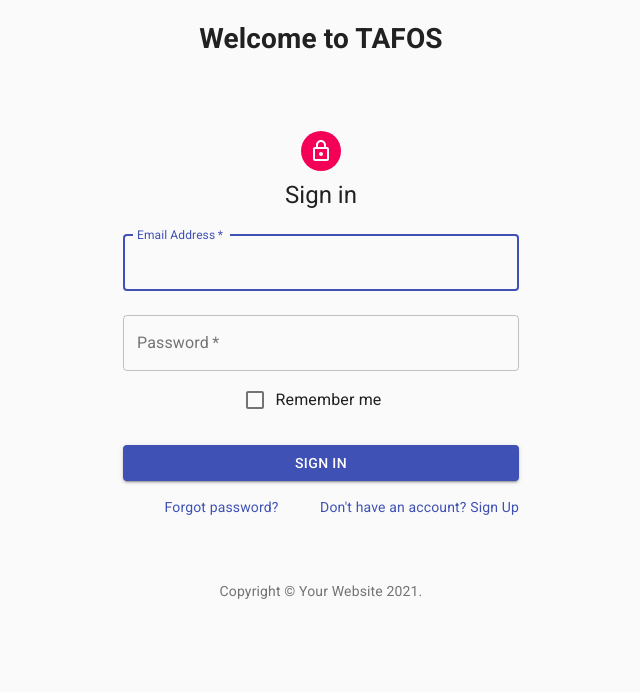
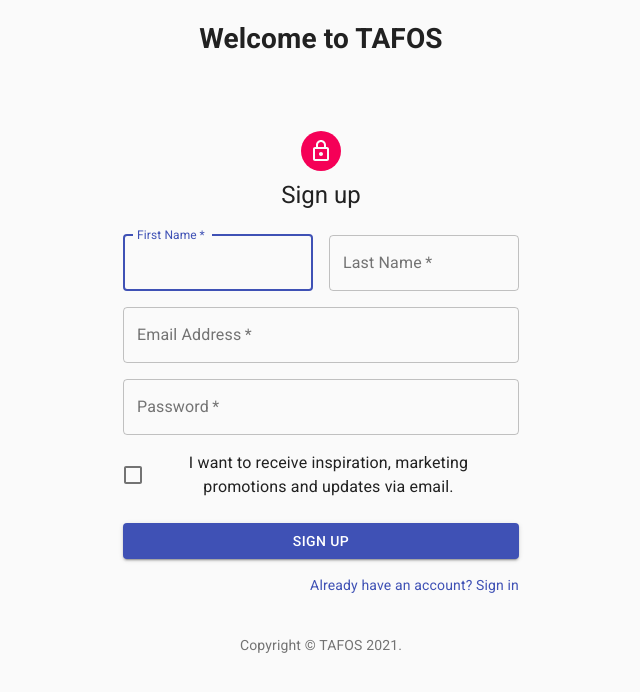
Before and after one commit to SJ47/tafos, a React (Vite) app: page /signup in a window 1280 px wide. Shown: the top 692 px of the page, without its empty margins (319-959 px from the left). Built offline with nearby package versions, Linux system fonts and the light colour scheme.

Commit message:
Added signup pages and a couple of routers

```diff
--- a/package.json
+++ b/package.json
@@ -9,7 +9,8 @@
     "@material-ui/core": "^4.12.1",
     "@material-ui/icons": "^4.11.2",
     "react": "^17.0.0",
-    "react-dom": "^17.0.0"
+    "react-dom": "^17.0.0",
+    "react-router-dom": "^5.2.0"
   },
   "devDependencies": {
     "@vitejs/plugin-react-refresh": "^1.3.1",
--- a/src/App.jsx
+++ b/src/App.jsx
@@ -1,12 +1,23 @@
 import React from "react";
+import { BrowserRouter as Router, Route, Switch } from "react-router-dom";
 import "./App.css";
 import LoginContainer from "./containers/LoginContainer";
+import SignIn from "./components/SignIn";
+import SignUp from "./components/SignUp";
 
 function App() {
     return (
         <div className="App">
             <h1>Welcome to TAFOS</h1>
-            <LoginContainer />
+            {/* <LoginContainer /> */}
+            <Router>
+                <Switch>
+                    <Route exact path="/" component={SignIn} />
+                    <Route path="/signin" component={SignIn} />
+                    <Route path="/signup" component={SignUp} />
+                    {/* <Route component={ErrorPage} /> */}
+                </Switch>
+            </Router>
         </div>
     );
 }
--- a/src/components/Copyright.jsx
+++ b/src/components/Copyright.jsx
@@ -5,8 +5,8 @@ const Copyright = () => {
     return (
         <Typography variant="body2" color="textSecondary" align="center">
             {"Copyright © "}
-            <Link color="inherit" href="https://material-ui.com/">
-                Your Website
+            <Link color="inherit" href="/">
+                TAFOS
             </Link>{" "}
             {new Date().getFullYear()}
             {"."}
--- a/src/components/SignIn.jsx
+++ b/src/components/SignIn.jsx
@@ -96,7 +96,7 @@ const SignIn = () => {
                                 </Link>
                             </Grid>
                             <Grid item>
-                                <Link href="#" variant="body2">
+                                <Link href="/signup" variant="body2">
                                     {"Don't have an account? Sign Up"}
                                 </Link>
                             </Grid>
--- /dev/null
+++ b/src/components/signUp.jsx
@@ -0,0 +1,137 @@
+import React from "react";
+import {
+    Button,
+    Avatar,
+    CssBaseline,
+    TextField,
+    FormControlLabel,
+    Checkbox,
+    Link,
+    Grid,
+    Box,
+    Typography,
+    Container,
+} from "@material-ui/core";
+import { makeStyles } from "@material-ui/core/styles";
+import LockOutlinedIcon from "@material-ui/icons/LockOutlined";
+import Copyright from "./Copyright";
+
+const useStyles = makeStyles((theme) => ({
+    paper: {
+        marginTop: theme.spacing(8),
+        display: "flex",
+        flexDirection: "column",
+        alignItems: "center",
+    },
+    avatar: {
+        margin: theme.spacing(1),
+        backgroundColor: theme.palette.secondary.main,
+    },
+    form: {
+        width: "100%", // Fix IE 11 issue.
+        marginTop: theme.spacing(3),
+    },
+    submit: {
+        margin: theme.spacing(3, 0, 2),
+    },
+}));
+
+const signUp = () => {
+    const classes = useStyles();
+
+    return (
+        <Container component="main" maxWidth="xs">
+            <CssBaseline />
+            <div className={classes.paper}>
+                <Avatar className={classes.avatar}>
+                    <LockOutlinedIcon />
+                </Avatar>
+                <Typography component="h1" variant="h5">
+                    Sign up
+                </Typography>
+                <form className={classes.form} noValidate>
+                    <Grid container spacing={2}>
+                        <Grid item xs={12} sm={6}>
+                            <TextField
+                                autoComplete="fname"
+                                name="firstName"
+                                variant="outlined"
+                                required
+                                fullWidth
+                                id="firstName"
+                                label="First Name"
+                                autoFocus
+                            />
+                        </Grid>
+                        <Grid item xs={12} sm={6}>
+                            <TextField
+                                variant="outlined"
+                                required
+                                fullWidth
+                                id="lastName"
+                                label="Last Name"
+                                name="lastName"
+                                autoComplete="lname"
+                            />
+                        </Grid>
+                        <Grid item xs={12}>
+                            <TextField
+                                variant="outlined"
+                                required
+                                fullWidth
+                                id="email"
+                                label="Email Address"
+                                name="email"
+                                autoComplete="email"
+                            />
+                        </Grid>
+                        <Grid item xs={12}>
+                            <TextField
+                                variant="outlined"
+                                required
+                                fullWidth
+                                name="password"
+                                label="Password"
+                                type="password"
+                                id="password"
+                                autoComplete="current-password"
+                            />
+                        </Grid>
+                        <Grid item xs={12}>
+                            <FormControlLabel
+                                control={
+                                    <Checkbox
+                                        value="allowExtraEmails"
+                                        color="primary"
+                                    />
+                                }
+                                label="I want to receive inspiration, marketing promotions and updates via email."
+                            />
+                        </Grid>
+                    </Grid>
+                    <Button
+                        type="submit"
+                        fullWidth
+                        variant="contained"
+                        color="primary"
+                        className={classes.submit}
+                    >
+                        Sign Up
+                    </Button>
+                    <Grid container justifyContent="flex-end">
+                        <Grid item>
+                            <Link href="/signin" variant="body2">
+                                Already have an account? Sign in
+                            </Link>
+                        </Grid>
+                    </Grid>
+                </form>
+            </div>
+            <Box mt={5}>
+                <Copyright />
+            </Box>
+        </Container>
+    );
+};
+
+export default signUp;
```
Also changed, not shown: 1 other file (tests, documents, lock files or other folders).
